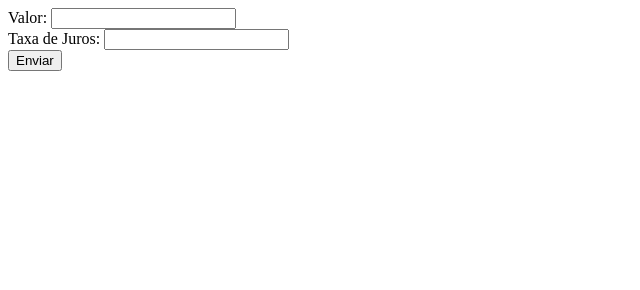
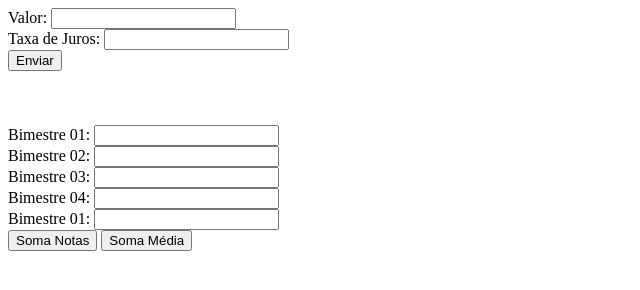
Before and after one commit to mariagabriela123gabi/primeiroi_3t, a plain HTML site: page index.html in a window 1280 px wide. Shown: the whole page, without its empty margins (0-640 px from the left). Drawn offline with Linux system fonts and the light colour scheme.

Commit message:
Update index.html

```diff
--- a/index.html
+++ b/index.html
@@ -14,5 +14,19 @@ Valor: <input id="valor" type="text"> <br>
 Taxa de Juros: <input id="juros" type="text"> <br>
 <button onclick="total()">Enviar</button>
 
+<br><br><br><br>
+<span id="resultado"></span>
+Bimestre 01: <input id="b1" type="text"> <br>
+Bimestre 02: <input id="b2" type="text"> <br>
+Bimestre 03: <input id="b3" type="text"> <br>
+Bimestre 04: <input id="b4" type="text"> <br>
+Bimestre 01: <input id="b1" type="text"> <br>
+<button onclick="soma()">Soma Notas</button>
+<button onclick="media()">Soma Média</button>
+
+
+
+
+
 </body>
 </html>
```
